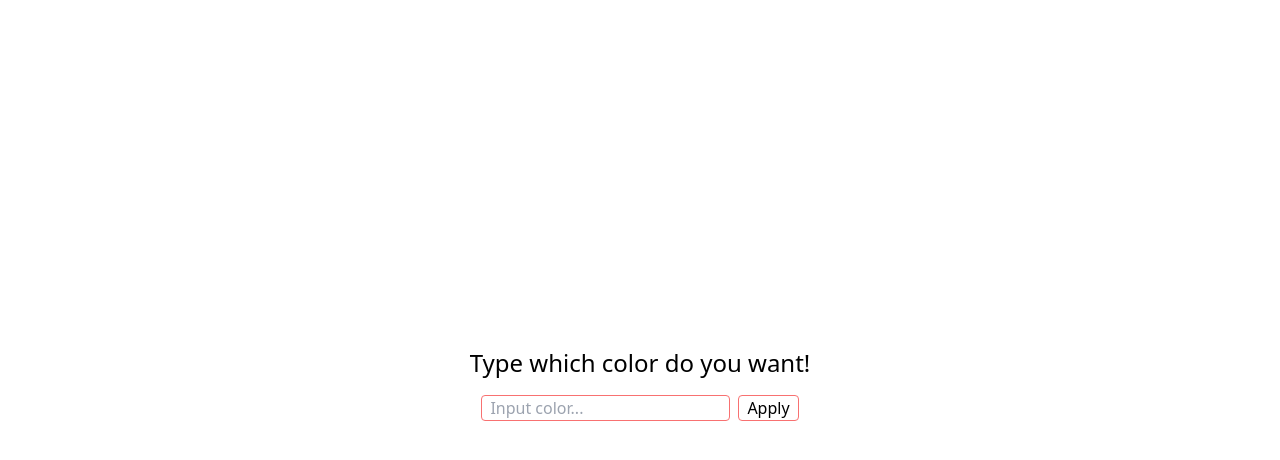
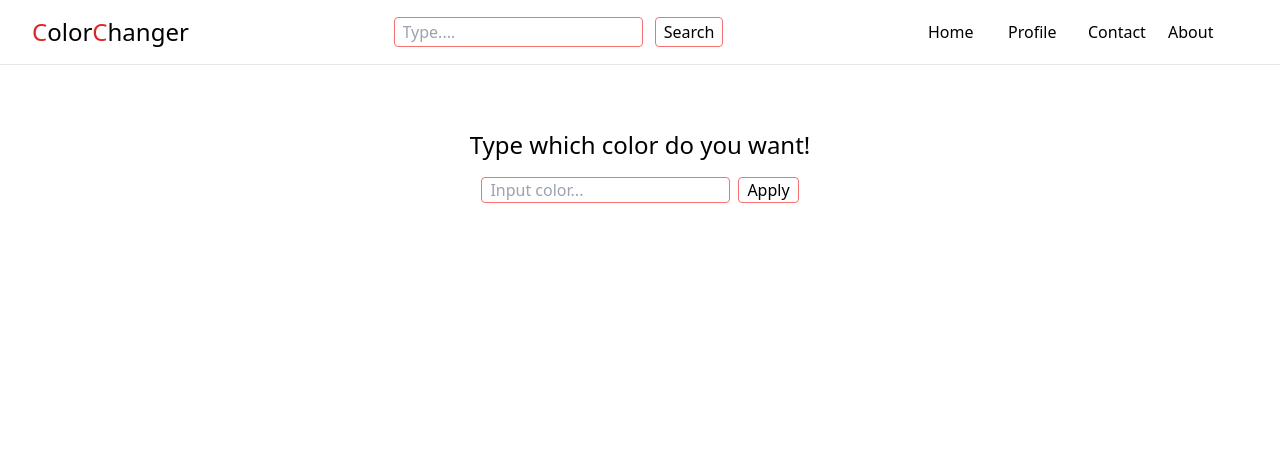
Before and after one commit to sukhendralodhi/color-changer, a plain HTML site: page index.html in a window 1280 px wide. Drawn offline with nearby package versions, Linux system fonts and the light colour scheme.

Commit message:
update html

```diff
--- a/app.js
+++ b/app.js
@@ -14,10 +14,10 @@ const changeColor = () => {
     if(inputEle.value === "") {
         resEle.innerText = "Please input color!";
         resEle.style.color = 'red';
-        document.body.style.backgroundColor = "";
+        document.getElementById('section').style.backgroundColor = "";
     } else {
         const colorVal = inputEle.value;
-        document.body.style.backgroundColor = colorVal.toLowerCase();
+        document.getElementById('section').style.backgroundColor = colorVal.toLowerCase();
         resEle.innerText = `Color: ${colorVal}`;
         resEle.style.color = 'white';
     }
--- a/index.html
+++ b/index.html
@@ -4,11 +4,37 @@
     <meta charset="UTF-8" />
     <meta http-equiv="X-UA-Compatible" content="IE=edge" />
     <meta name="viewport" content="width=device-width, initial-scale=1.0" />
-    <title>Country Information</title>
+    <title>Color changer</title>
     <script src="https://cdn.tailwindcss.com"></script>
   </head>
   <body>
-    <section class="flex flex-col justify-center items-center h-screen">
+    <div>
+        <header>
+
+          <nav class="flex justify-between h-16 items-center px-4 md:px-8">
+          <h1 class="text-2xl"><span class="text-red-600">C</span>olor<span class="text-red-600">C</span>hanger</h1>
+
+         <div class="hidden lg:block">
+           <input type="text" placeholder="Type...." class="border border-red-400 rounded px-2 py-0.5 outline-none" />
+           <button class="border border-red-400 px-2 py-0.5 ml-2 hover:bg-red-400 text-black rounded">Search</button>
+         </div>
+
+          <div class="sm:hidden">
+              <img  class="w-11 hover:w-12" src="https://cdn3.iconfinder.com/data/icons/aami-web-internet/64/aami8-82-256.png" alt="" />
+          </div>
+
+              <ul class="sm:flex hidden sm:block">
+                  <li class="w-20"><a href="#">Home</a></li>
+                  <li class="w-20"><a href="#">Profile</a></li>
+                  <li class="w-20"><a href="#">Contact</a></li>
+                  <li class="w-20"><a href="#">About</a></li>
+              </ul>
+          </nav>
+          <hr class="bg-red-400" />
+        </header>
+      </div>
+
+    <section id="section" class="flex flex-col justify-center items-center mt-16">
         <h1 class="text-lg text-center px-4 sm:px-0 sm:text-2xl ">Type which color do you want!</h1>
       <div class="flex flex-col sm:flex-row mt-4">
         <input id="input-field" class="px-2 border border-red-400 rounded outline-none" type="text" placeholder="Input color..." autocomplete="off" onkeypress="enter(event)"/>
```
